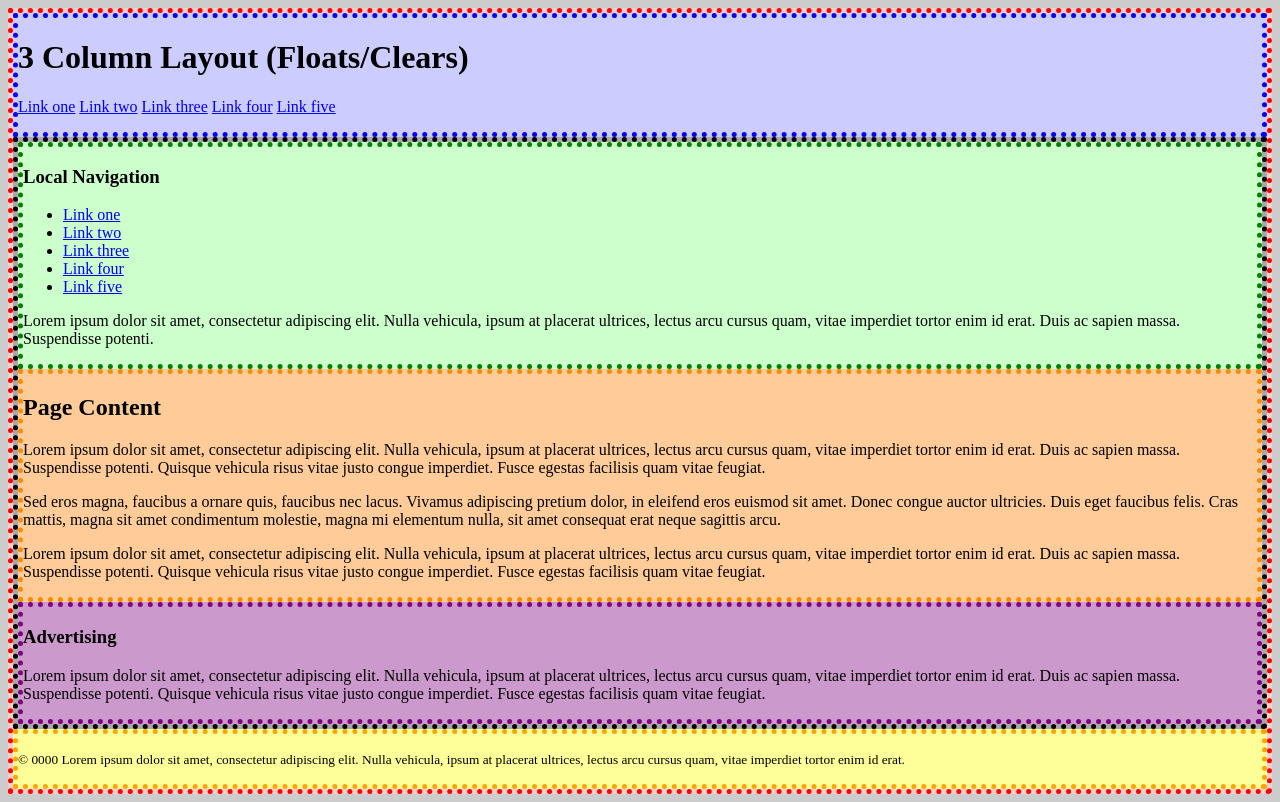
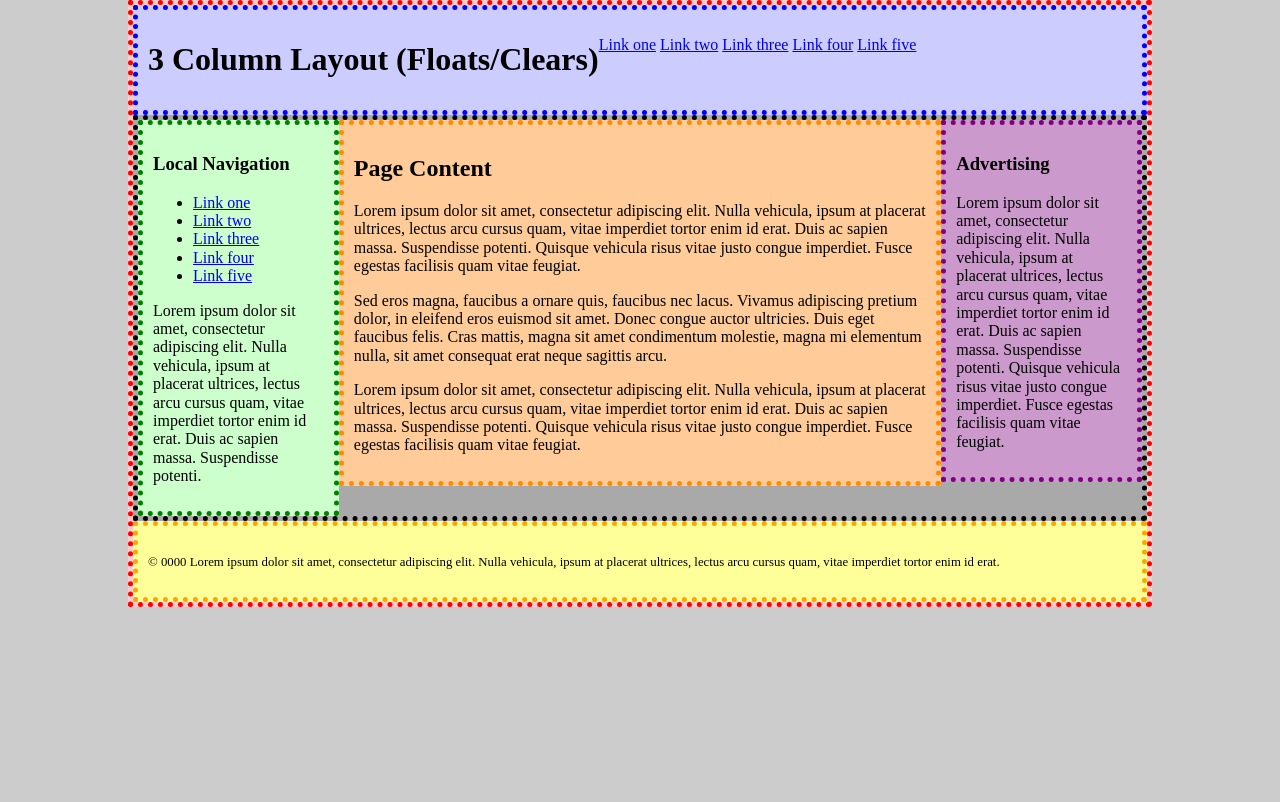
Before and after one commit to Magpie512/Interface-Design-Using-Css, a plain HTML site: page lesson-4/index.html in a window 1280 px wide. Drawn offline with Linux system fonts and the light colour scheme.

Commit message:
Refactor CSS styles and update HTML links for layout improvements

```diff
--- a/lesson-4/css/flex.css
+++ b/lesson-4/css/flex.css
@@ -3,7 +3,7 @@
 html {
 	box-sizing: border-box;
 }
-*, *:before, *:after {
+*, *::before, *:::after {
 	box-sizing: inherit;
 }
 
@@ -14,23 +14,24 @@ body {
 #container {
 	border: 5px dotted red;
 	background: #FCC;
-	/* STEP 2: set width of #container to 8% of body */
-
+	/* STEP 2: set width of #container to 80% of body */
+	width: 80%;
 	/* STEP 3: center the entire layout with auto left and right margins */
-
+	margin-left: auto;
+	margin-right: auto;
 	/* STEP 4a: Set the flex container for the whole page */
-
+	display: flex;
 	/* STEP 4b: Set the flex-direction to column for the #container */
-
+	flex-direction: column;
 }
 
 header {
 	border: 5px dotted blue;
 	background: #CCF;
 	/* STEP 9a: Fix the header - set the <header> as a flexbox, too */
-
+	display: flex;
 	/* STEP 9b: Set the justify-content: space-between; to put the <h1> and the <nav> at opposite ends of the <header> */
-
+	justify-content: space-between;
 }
 
 header nav ul {
@@ -46,10 +47,14 @@ main {
 	border: 5px dotted black;
 	background: darkgray;
 	/* STEP 5a: Set the flex container for the <main> element */
+	display: flex;
 
 	/* STEP 5b: Set the flex-direction to row for the <main> */
+	flex-direction: row;
 
 	/* STEP 7: Modify the align-items property on the <main> (default is stretch - see https://css-tricks.com/snippets/css/a-guide-to-flexbox/#aa-align-items for more */
+	/*align-items: flex-start*/
+	align-items: stretch;
 
 }
 
@@ -57,22 +62,24 @@ main > nav {
 	border: 5px dotted green;
 	background: #CFC;
 	/* STEP 6a: Set the flex-basis value to 20% */
-
+	flex-basis: 20%;
+	/* Flex-basis is like a minimum width */
 }
 
 main > section {
 	border: 5px dotted darkorange;
 	background: #FC9;
 	/* STEP 6b: Set the flex-basis value to 60% */
-
+	flex-basis: 60%;
 }
 
 main > aside {
 	border: 5px dotted purple;
 	background: #C9C;
 	/* STEP 6c: Set the flex-basis value to 20% */
+	flex-basis: 20%;
+	/* STEP 6d: Proceed to https://css-tricks.com/snippets/css/a-guide-to-flexbox/#aa-flex to learn about flex-basis, flex-grow, and flex-shrink */
 
-	/* STEP 6d: Proceed to https://css-tricks.com/snippets/css/a-guide-to-flexbox/#aa-flex to learn about flex-basis, flex-grow, and flex-shrink */
 }
 
 footer {
@@ -86,5 +93,5 @@ main > section,
 main > aside,
 footer {
 	/* STEP 8: add some padding to the main layout containers to give the text some room to breathe - then head over to flexbox.html to see how to do this an easier way */
-
+	padding: 2%;
 }
--- a/lesson-4/css/grid.css
+++ b/lesson-4/css/grid.css
@@ -3,7 +3,7 @@
 html {
 	box-sizing: border-box;
 }
-*, *:before, *:after {
+*, *::before, *::after {
 	box-sizing: inherit;
 }
 
@@ -17,8 +17,13 @@ body {
 	width: 80%;
 	margin: 0 auto;
 	/* STEP 1: Set the container to display: grid; */
+	display: grid;
 
 	/* STEP 7: Plot out the grid-template-areas */
+	grid-template-areas:
+		"header header header"
+		"nav section aside"
+		"footer footer footer";
 
 	/* STEP 8: Control the width of the grid rows */
 
--- a/lesson-4/css/index.css
+++ b/lesson-4/css/index.css
@@ -2,9 +2,10 @@
 
 /* STEP 1b: Change the box-model rendering default from content-box to border-box */
 html {
-
+	box-sizing: border-box;
 }
-*, *:before, *:after {
+*, *::before, *::after {
+	box-sizing: inherit;
 
 }
 
@@ -16,20 +17,24 @@ body {
 	border: 5px dotted red;
 	background: #FCC;
 	/* STEP 2: set width of #container to 80% of body */
-
+	width: 80%;
 	/* STEP 3: center the entire layout with auto left and right margins */
-
+	margin-left: auto;
+	margin-right: auto;
 }
 header {
 	border: 5px dotted blue;
 	background: #CCF;
 	/* STEP 8c: Set the header to float: left; to restore the height to auto to contain the children */
+	display: flow-root;
 
 	/* STEP 8d: Now set the width to 100% to push the <footer> content back down where it belongs (wow)! */
+	width: 100%;
 
 }
 header h1 {
 	/* STEP 8a: Opposing floats - float the h1 to the left */
+	float: left;
 
 }
 header nav {
@@ -47,38 +52,44 @@ main {
 	border: 5px dotted black;
 	background: darkgray;
 	/* STEP 7c: "Set a float to clear a float" - Set the main element to float: left; and see how it now encapsulates its children with height: auto; - this helps clear the footer properly */
-
+	float: left;
+	height: auto;
 }
 main > nav {
 	border: 5px dotted green;
 	background: #CFC;
 	/* STEP 4a: set the width of the first sidebar to 20% */
-
+	width: 20%;
 	/* STEP 4b: float the column to the left */
+	float: left;
 
 }
 main > section {
 	border: 5px dotted darkorange;
 	background: #FC9;
 	/* STEP 5a: set the width of the main (centre) column to 60% */
-
+	width: 60%;
 	/* STEP 5b: float the column to the left */
+	float: left;
 
 }
 main > aside {
 	border: 5px dotted purple;
 	background: #C9C;
 	/* STEP 6a: set the width of the second sidebar to 20% */
-
+	width: 20%;
 	/* STEP 6b: float the column to the left */
+	float: left;
 
 }
 footer {
 	border: 5px dotted orange;
 	background: #FF9;
 	/* STEP 7a: clear the footer (left | right | both) */
+	clear: both;
 
 	/* STEP 7b: Notice that the <main> element has collapsed - this is because all its children are floated - now comment out the above clear property and refresh the browser tab */
+
 }
 header,
 main > nav,
@@ -86,5 +97,6 @@ main > section,
 main > aside,
 footer {
 	/* STEP 9: add some padding to the main layout containers to give the text some room to breathe - then head over to flexbox.html to see how to do this an easier way */
+	padding: 10px;
 
 }
--- a/lesson-4/index.html
+++ b/lesson-4/index.html
@@ -5,7 +5,7 @@
 	<title>3 Column Layout - Floats/Clears</title>
 	<meta name="viewport" content="device=device-width, initial-scale=1" />
 	<!-- STEP 1a: Add normalize.css, then head to css/index.css for STEP 1b -->
-
+	<link href="css/normalize.css" rel="stylesheet" />
 	<link href="css/index.css" rel="stylesheet" />
 </head>
 
```
Also changed, not shown: lesson-4/flex.html (+1 -0 lines).
